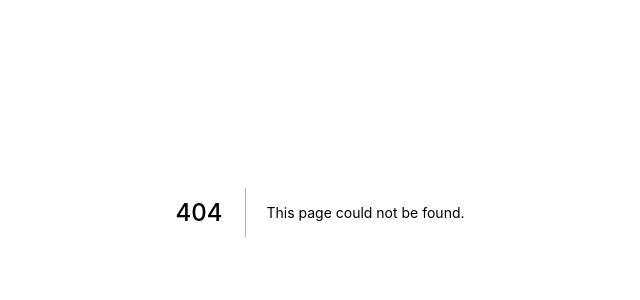
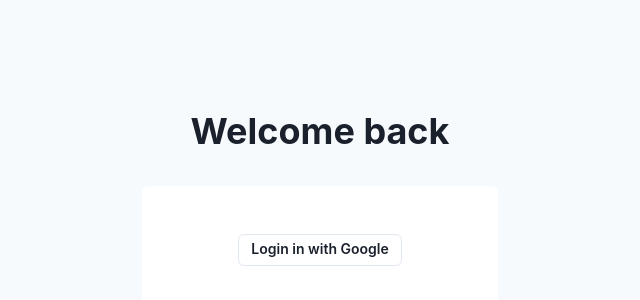
Before and after one commit to miki-matsumoto/features, a Next.js app in the folder apps/web/: page /auth/login in a window 1280 px wide. Before the commit this address had no page. Shown: the part 188-488 px from the top of the page, without its empty margins (320-960 px from the left). Built offline with nearby package versions, Linux system fonts and the light colour scheme.

Commit message:
install chakra ui

```diff
--- a/apps/web/package.json
+++ b/apps/web/package.json
@@ -9,9 +9,14 @@
     "lint": "next lint"
   },
   "dependencies": {
+    "@chakra-ui/icons": "^2.0.9",
+    "@chakra-ui/react": "^2.3.2",
+    "@emotion/react": "^11",
+    "@emotion/styled": "^11",
     "@features/prisma": "workspace:^1.0.0",
     "@features/trpc": "workspace:^1.0.0",
     "@next-auth/prisma-adapter": "^1.0.4",
+    "framer-motion": "^6",
     "next": "12.3.0",
     "next-auth": "^4.10.3",
     "react": "18.2.0",
--- a/apps/web/src/pages/_app.tsx
+++ b/apps/web/src/pages/_app.tsx
@@ -1,14 +1,37 @@
 import type { AppProps } from "next/app";
 import type { Session } from "next-auth";
 import { SessionProvider } from "next-auth/react";
+import { ChakraProvider, extendTheme, withDefaultSize } from "@chakra-ui/react";
+
+const theme = extendTheme(
+  {
+    components: {
+      Input: {
+        sizes: {
+          sm: {
+            field: {
+              borderRadius: "6px",
+            },
+          },
+        },
+      },
+    },
+  },
+  withDefaultSize({
+    size: "sm",
+    components: ["Button", "Input", "NumberInput"],
+  })
+);
 
 export default function MyApp({
   Component,
   pageProps: { session, ...pageProps },
 }: AppProps<{ session: Session }>) {
   return (
-    <SessionProvider session={session}>
-      <Component {...pageProps} />
-    </SessionProvider>
+    <ChakraProvider theme={theme}>
+      <SessionProvider session={session}>
+        <Component {...pageProps} />
+      </SessionProvider>
+    </ChakraProvider>
   );
 }
--- a/apps/web/src/pages/api/auth/[...nextauth].ts
+++ b/apps/web/src/pages/api/auth/[...nextauth].ts
@@ -5,6 +5,9 @@ import { prisma } from "@features/prisma";
 
 export default NextAuth({
   adapter: PrismaAdapter(prisma),
+  pages: {
+    signIn: "/auth/login",
+  },
   session: {
     strategy: "jwt",
   },
@@ -35,5 +38,5 @@ export default NextAuth({
       return session;
     },
   },
-  secret: process.env.NEXTAUTH_SECRET
+  secret: process.env.NEXTAUTH_SECRET,
 });
--- /dev/null
+++ b/apps/web/src/pages/auth/login.tsx
@@ -0,0 +1,31 @@
+import { Button, Box, Heading } from "@chakra-ui/react";
+import { signIn } from "next-auth/react";
+
+const Login = () => {
+  return (
+    <Box
+      height="100vh"
+      w="full"
+      display="flex"
+      alignItems="center"
+      justifyContent="center"
+      bg="gray.50"
+    >
+      <Box>
+        <Box mb={8}>
+          <Heading textAlign="center">Welcome back</Heading>
+        </Box>
+        <Box bg="white" py={12} px={24} rounded="6px">
+          <Button
+            variant="outline"
+            onClick={async () => await signIn("google")}
+          >
+            Login in with Google
+          </Button>
+        </Box>
+      </Box>
+    </Box>
+  );
+};
+
+export default Login;
```
Also changed, not shown: 1 other file (tests, documents, lock files or other folders).
